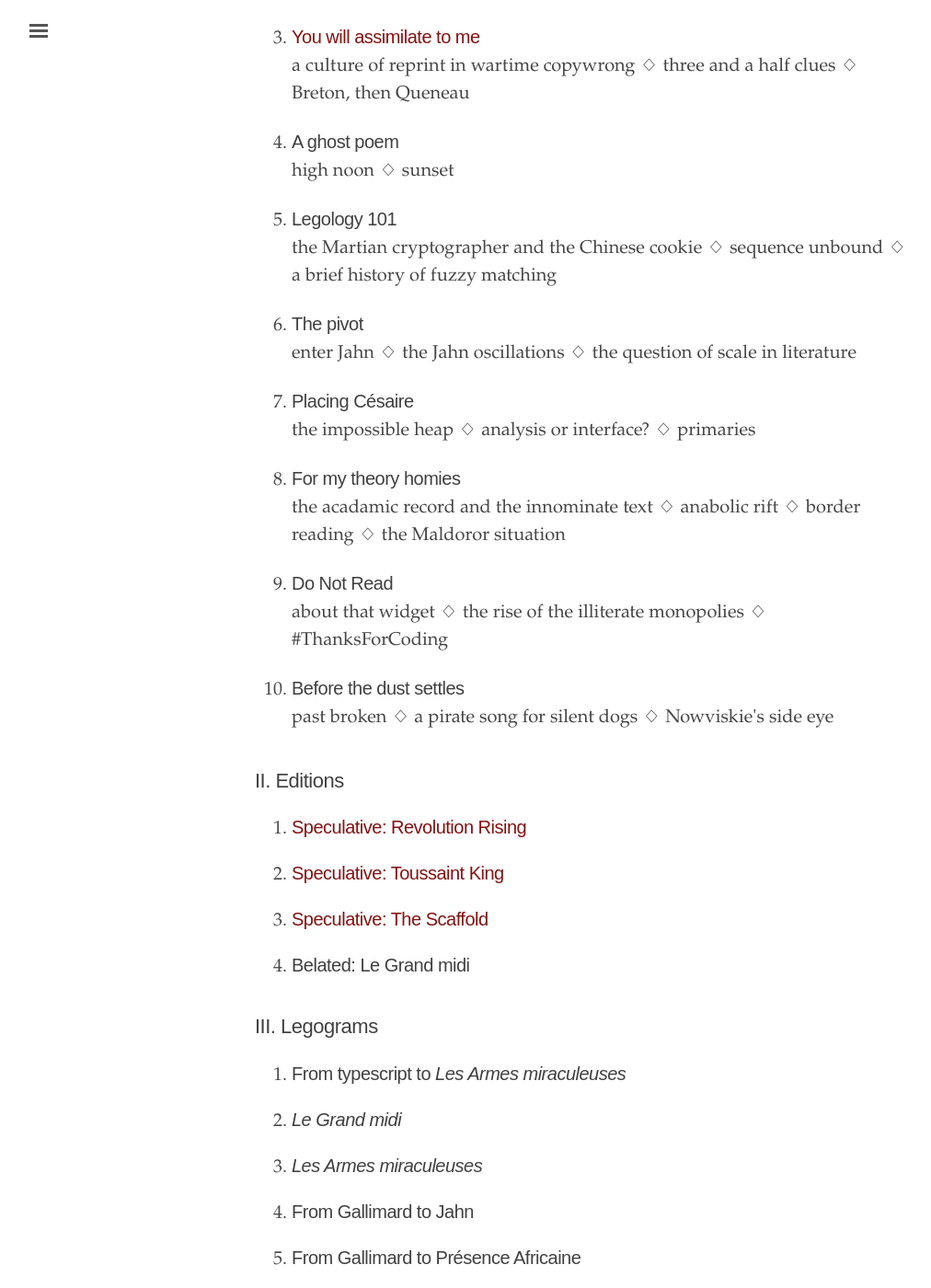
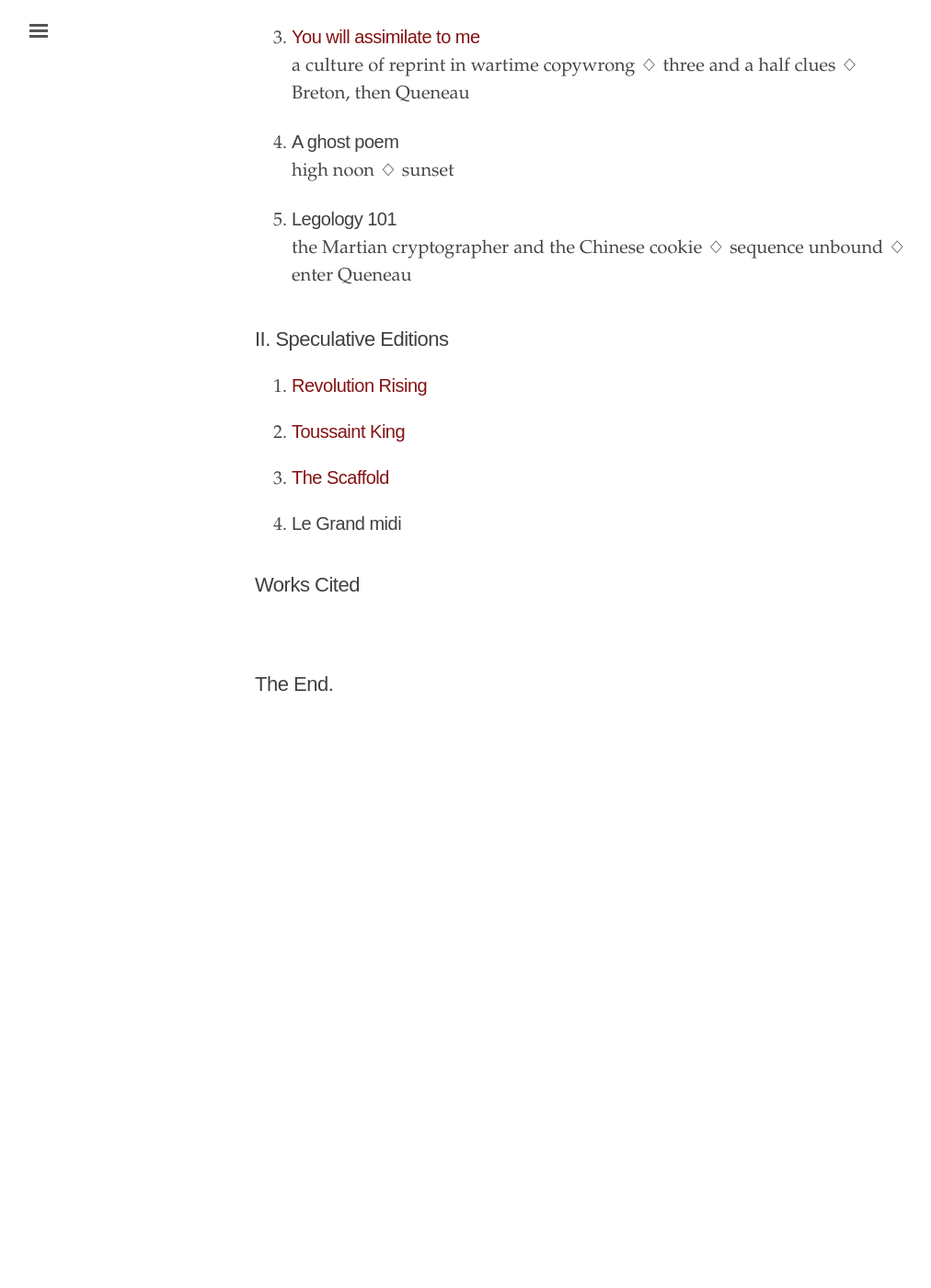
Before and after one commit to elotroalex/record, a Jekyll site: the page built from index.html, in a window 1280 px wide and 1400 px high, scrolled down 630 px. Shown: the whole window at 92% size, without its empty margins (3-1015 px from the left). Built offline with Jekyll 4.4.1, drawn with Linux system fonts in a browser that asks for light colours; after the commit the page ends 1467 px from its top, so only the background shows below that; some of the changed text lies outside the part shown.

Commit message:
corrected typo

```diff
--- a/index.html
+++ b/index.html
@@ -35,9 +35,9 @@
     </li>
     <li class="post-title">
       <h3>Legology 101</h3>
-      <span>the Martian cryptographer and the Chinese cookie &#9671; sequence unbound &#9671; a brief history of fuzzy matching</span>
+      <span>the Martian cryptographer and the Chinese cookie &#9671; sequence unbound &#9671; enter Queneau</span>
     </li>
-    <li class="post-title">
+<!--     <li class="post-title">
       <h3>The pivot</h3>
       <span>enter Jahn &#9671; the Jahn oscillations &#9671; the question of scale in literature</span>
     </li>
@@ -56,24 +56,24 @@
     <li class="post-title">
       <h3>Before the dust settles</h3>
       <span>past broken &#9671; a pirate song for silent dogs &#9671; Nowviskie's side eye</span>
+    </li> -->
+  </ol>
+  <h2>II. Speculative Editions</h2>
+  <ol>
+    <li>
+      <h3><a href="{{site.baseurl}}/editions/sdw-revolution/">Revolution Rising</a></h3>
+    </li>
+    <li>
+      <h3><a href="{{site.baseurl}}/editions/sdw-king/">Toussaint King</a></h3>
+    </li>
+    <li>
+      <h3><a href="{{site.baseurl}}/editions/sdw-scaffold/">The Scaffold</a></h3>
+    </li>
+    <li>
+      <h3>Le Grand midi</h3>
     </li>
   </ol>
-  <h2>II. Editions</h2>
-  <ol>
-    <li>
-      <h3><a href="{{site.baseurl}}/editions/sdw-revolution/">Speculative: Revolution Rising</a></h3>
-    </li>
-    <li>
-      <h3><a href="{{site.baseurl}}/editions/sdw-king/">Speculative: Toussaint King</a></h3>
-    </li>
-    <li>
-      <h3><a href="{{site.baseurl}}/editions/sdw-scaffold/">Speculative: The Scaffold</a></h3>
-    </li>
-    <li>
-      <h3>Belated: Le Grand midi</h3>
-    </li>
-  </ol>
-  <h2>III. Legograms</h2>
+<!--   <h2>III. Legograms</h2>
   <ol>
     <li>
       <h3>From typescript to <em>Les Armes miraculeuses</em></h3>
@@ -90,10 +90,10 @@
     <li>
       <h3>From Gallimard to Présence Africaine</h3>
     </li>
-  </ol>
+  </ol> -->
 
-  <h2>IV. Bibliographies</h2>
-  <ol>
+  <h2>Works Cited</h2>
+ <!--  <ol>
     <li>
       <h3>Works Cited</h3>
     </li>
@@ -145,7 +145,7 @@
     <li>
       <h3>How to make bibliographic maps</h3>
     </li>
-  </ol>
+  </ol> -->
 </div>
 <h2>The End.</h2>
 
```
Also changed, not shown: _chapters/01-nebula.md (+1 -1 lines).
